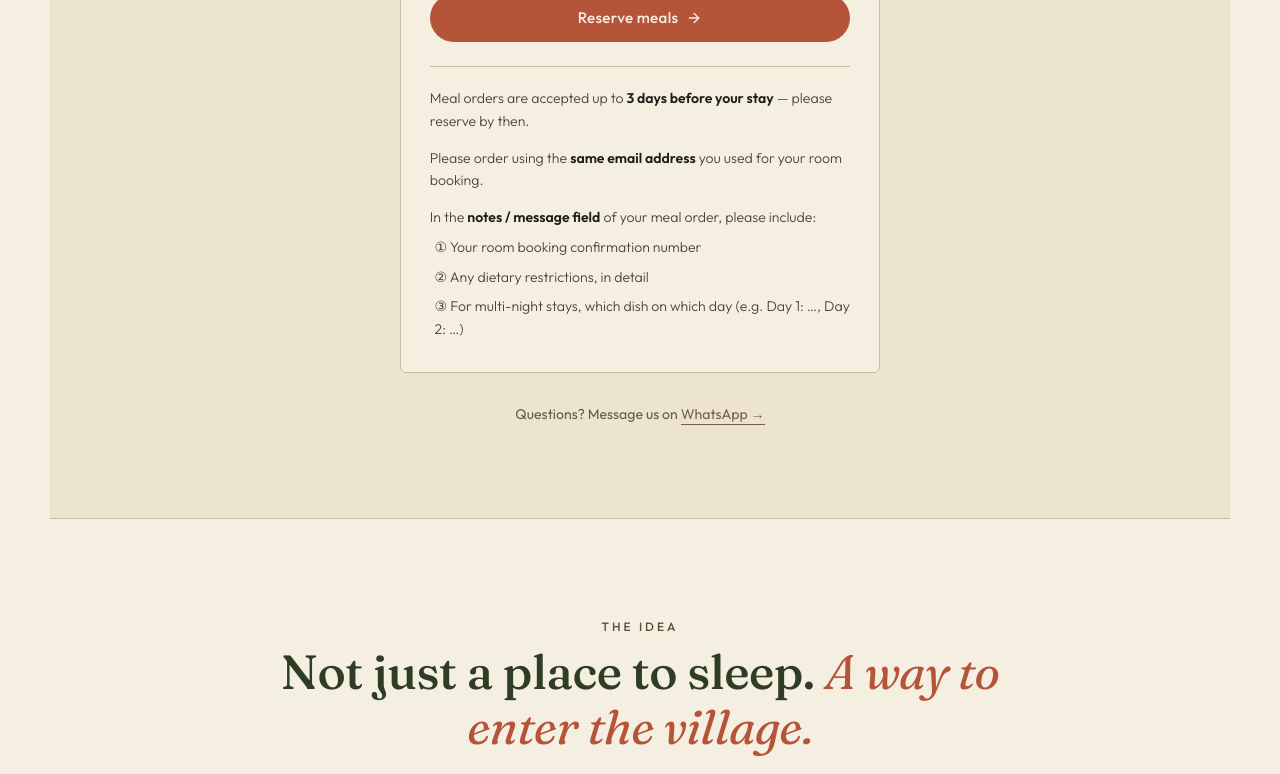
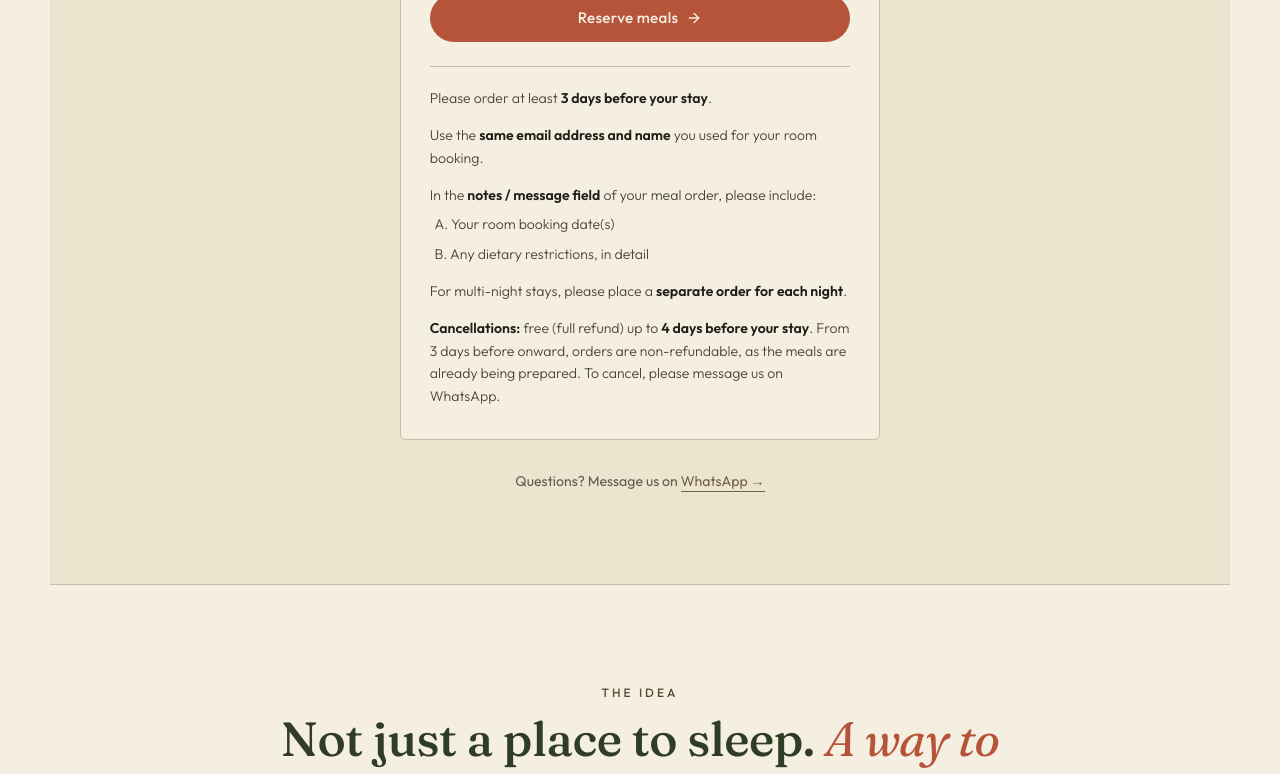
Before and after one commit to yasuhiro-fukuta/kashiwaya-lp, a Next.js app: page / in a window 1280 px wide. Shown: the part 3360-4134 px from the top of the page. Built offline with nearby package versions, Linux system fonts and the light colour scheme.

Commit message:
Align meal-order notes with Square; add cancellation policy

```diff
--- a/src/app/page.tsx
+++ b/src/app/page.tsx
@@ -328,26 +328,33 @@ export default function Page() {
 
             <ul className="meal-note">
               <li>
-                Meal orders are accepted up to <strong>3 days before your
-                stay</strong> — please reserve by then.
+                Please order at least <strong>3 days before your stay</strong>.
               </li>
               <li>
-                Please order using the <strong>same email address</strong> you
-                used for your room booking.
+                Use the <strong>same email address and name</strong> you used
+                for your room booking.
               </li>
               <li>
                 In the <strong>notes / message field</strong> of your meal
                 order, please include:
+                <span className="meal-sub">A. Your room booking date(s)</span>
                 <span className="meal-sub">
-                  ① Your room booking confirmation number
+                  B. Any dietary restrictions, in detail
                 </span>
-                <span className="meal-sub">
-                  ② Any dietary restrictions, in detail
-                </span>
-                <span className="meal-sub">
-                  ③ For multi-night stays, which dish on which day (e.g. Day 1:
-                  …, Day 2: …)
-                </span>
+              </li>
+              <li>
+                For multi-night stays, please place a{" "}
+                <strong>separate order for each night</strong>.
+              </li>
+              <li>
+                <strong>Cancellations:</strong> free (full refund) up to{" "}
+                <strong>4 days before your stay</strong>. From 3 days before
+                onward, orders are non-refundable, as the meals are already
+                being prepared. To cancel, please message us on{" "}
+                <a href={WHATSAPP_URL} target="_blank" rel="noopener noreferrer">
+                  WhatsApp
+                </a>
+                .
               </li>
             </ul>
           </div>
@@ -572,10 +579,20 @@ export default function Page() {
           <summary>How do I reserve dinner and breakfast?</summary>
           <p>
             Meals are booked separately from your room, through the &ldquo;Add
-            your meals&rdquo; link in the booking section. Use the same email as
-            your room booking, and add your room booking confirmation number in
-            the notes field when you order. Meal orders are accepted up to 3 days
-            before your stay, so please reserve in advance.
+            your meals&rdquo; link in the booking section. Use the same email
+            and name as your room booking, and add your room booking date(s) and
+            any dietary restrictions in the notes field when you order. Meal
+            orders are accepted up to 3 days before your stay, so please reserve
+            in advance.
+          </p>
+        </details>
+        <details className="faq-item">
+          <summary>Can I cancel a meal order?</summary>
+          <p>
+            Yes — cancellation is free with a full refund up to 4 days before
+            your stay. From 3 days before onward, meal orders are
+            non-refundable, as the meals are already being prepared. To cancel,
+            please message us on WhatsApp.
           </p>
         </details>
         <details className="faq-item">
```
